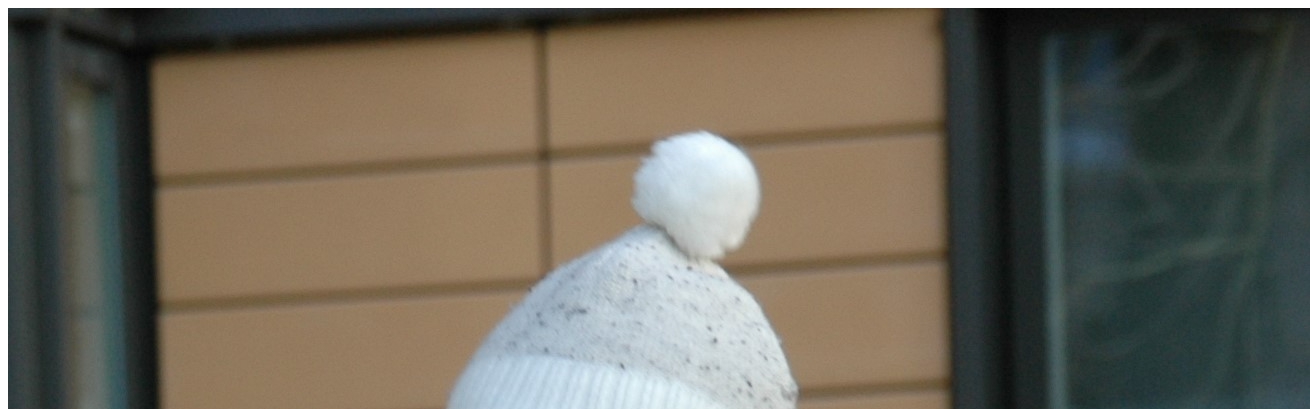
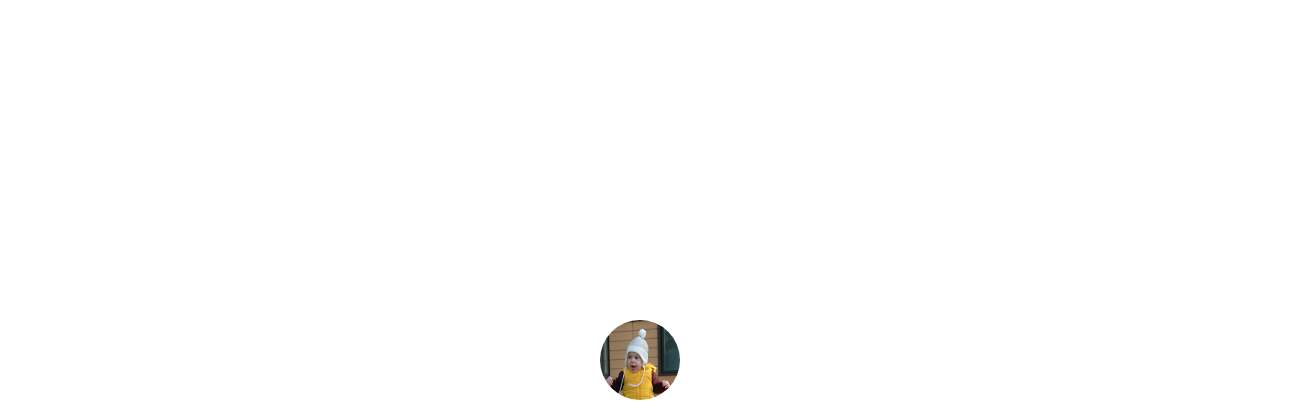
Before and after one commit to marvoosh/git-101, a plain HTML site: page index.html in a window 1280 px wide. Shown: the top 409 px of the page, 1310 px wide, since content can reach past the window. Drawn offline with Linux system fonts and the light colour scheme.

Commit message:
Centered image and tagline

```diff
--- a/index.html
+++ b/index.html
@@ -1,11 +1,14 @@
 <!DOCTYPE html>
 <html>
 	<head>
+		<link rel="stylesheet" type="text/css" href="style.css">
 		<meta charset="utf-8">
 		<title></title>
 	</head>
 	<body>
-	<img src="ronnie.jpg" alt="">
+		<div id="container">
+			<img id="logo" src="ronnie.jpg" alt="">
 			<h1>Coming soon... Ronnie Noah!</h1>
+		</div>
 	</body>
 </html>
--- /dev/null
+++ b/style.css
@@ -0,0 +1,19 @@
+body {
+	margin: 0;
+	font-family: Helvetica;
+	color: B5B682;
+}
+
+#logo {
+	border-radius: 50%;
+	height: 80px;
+	width: 80px;
+}
+
+#container {
+	display: flex;
+	align-items: center;
+	justify-content: center;
+	height: 100vh;
+	flex-direction: column;
+}
```
Lines whose indentation alone changed are shown as unchanged.
